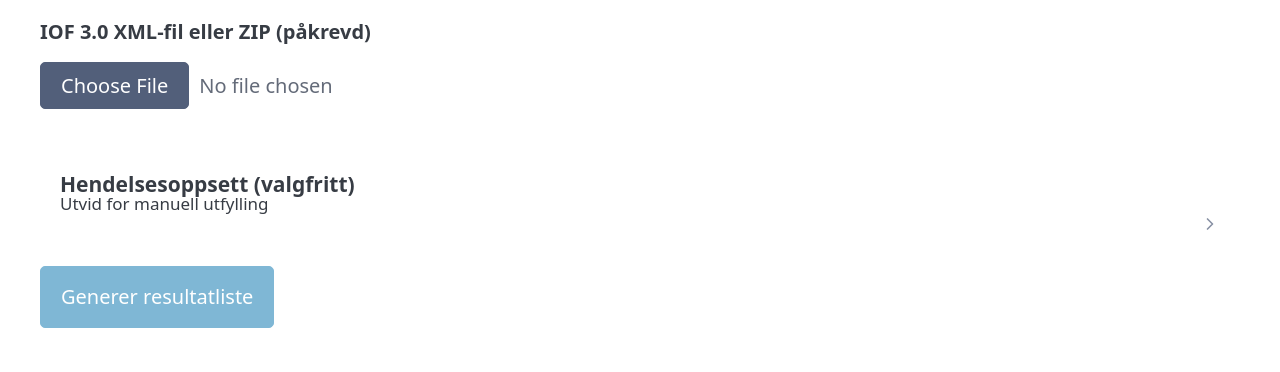
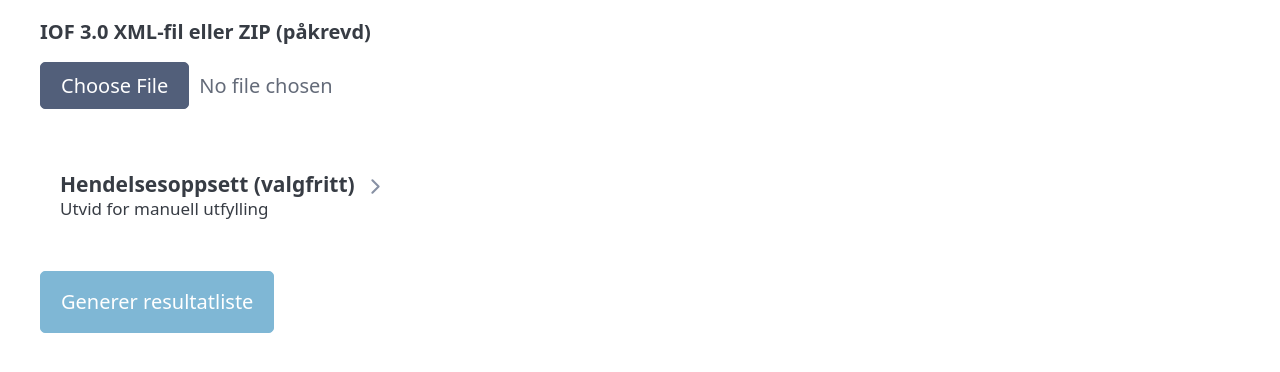
Before and after one commit to mikaello/rankinglop-resultlist-generator, a website built with Vite: page packages/web/index.html in a window 1280 px wide. Shown: the part 118-490 px from the top of the page. Built offline with nearby package versions, Linux system fonts and the light colour scheme.

Commit message:
fix: move config summary chevron closer (#109)

```diff
--- a/packages/web/src/style.css
+++ b/packages/web/src/style.css
@@ -25,17 +25,38 @@ main {
 }
 
 .config-accordion > summary {
+	display: grid;
+	grid-template-columns: max-content 1.25rem;
+	justify-content: start;
+	column-gap: 0.4rem;
 	cursor: pointer;
 	font-weight: 700;
 	font-size: 1.05rem;
 	padding: 0.6rem 0;
 }
 
+.config-accordion > summary > span {
+	grid-column: 1;
+	grid-row: 1;
+}
+
 .config-accordion > summary small {
+	grid-column: 1 / -1;
+	grid-row: 2;
 	display: block;
 	font-weight: 500;
 	color: var(--muted-color);
 	font-size: 0.85rem;
+}
+
+.config-accordion > summary::after {
+	grid-column: 2;
+	grid-row: 1;
+	float: none;
+	width: 1.25rem;
+	height: 1.25rem;
+	margin: 0;
+	background-size: 1.25rem auto;
 }
 
 .json-upload-label {
```
